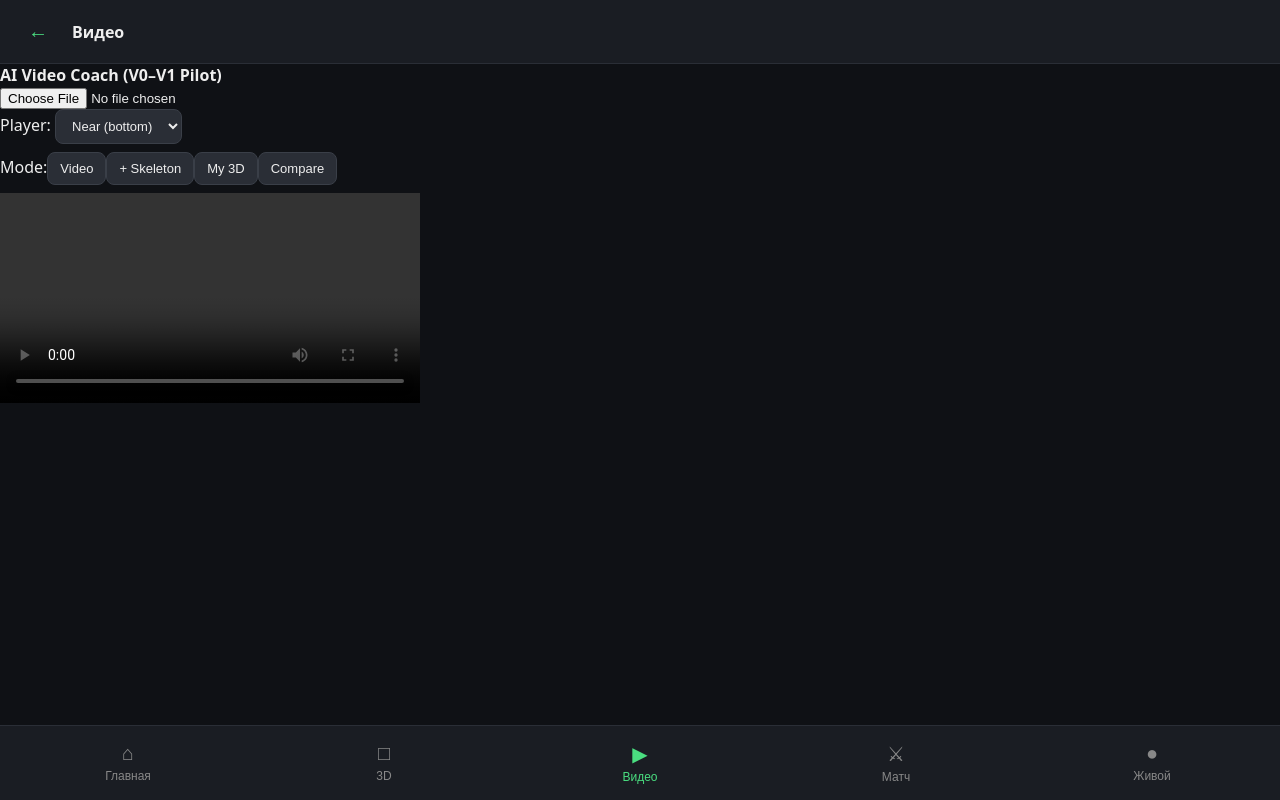
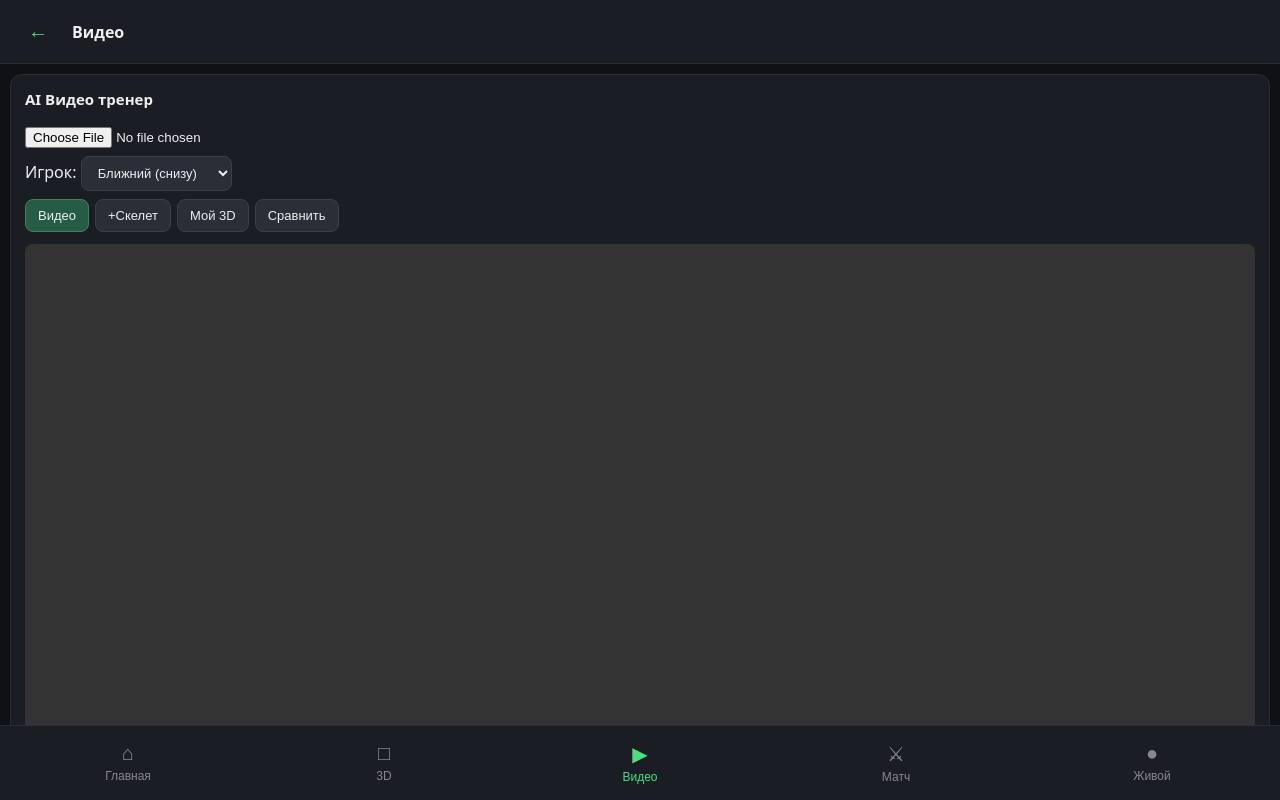
Before and after one commit to X988/tennis-vision-coach-clean, a React (Vite) app: page / in a window 1280 px wide. Both pictures are taken after a click on the button "AI Видео". Built offline with nearby package versions, Linux system fonts and the light colour scheme.

Commit message:
Simplify VideoCoach for new layout

```diff
--- a/src/components/VideoCoach.tsx
+++ b/src/components/VideoCoach.tsx
@@ -17,53 +17,48 @@ export function VideoCoach({ onReplay }: { onReplay: (scenario: any) => void })
   };
 
   return (
-    <div className="controls" style={{ maxWidth: 420 }}>
-      <b>AI Video Coach (V0–V1 Pilot)</b><br/>
-      <input type="file" accept="video/mp4,video/quicktime" onChange={onFile} /><br/>
-      Player: <select value={playerSide} onChange={e => setPlayerSide(e.target.value as any)}>
-        <option value="near">Near (bottom)</option>
-        <option value="far">Far (top)</option>
+    <div className="panel">
+      <h3>AI Видео тренер</h3>
+      <input type="file" accept="video/mp4,video/quicktime" onChange={onFile} style={{ margin: '8px 0' }} /><br/>
+      Игрок: <select value={playerSide} onChange={e => setPlayerSide(e.target.value as any)}>
+        <option value="near">Ближний (снизу)</option>
+        <option value="far">Дальний (сверху)</option>
       </select>
-      <div style={{ marginTop: 8 }}>
-        Mode:
-        <button onClick={() => setMode('video')}>Video</button>
-        <button onClick={() => setMode('skeleton')}>+ Skeleton</button>
-        <button onClick={() => setMode('3d')}>My 3D</button>
-        <button onClick={() => setMode('compare')}>Compare</button>
+      <div className="controls-row" style={{ marginTop: 8 }}>
+        <button onClick={() => setMode('video')} className={mode==='video'?'primary':''}>Видео</button>
+        <button onClick={() => setMode('skeleton')} className={mode==='skeleton'?'primary':''}>+Скелет</button>
+        <button onClick={() => setMode('3d')} className={mode==='3d'?'primary':''}>Мой 3D</button>
+        <button onClick={() => setMode('compare')} className={mode==='compare'?'primary':''}>Сравнить</button>
       </div>
 
       {result && (
-        <div className="panel">
-          Quality: <b>{result.quality}</b> — {result.reason}<br/>
+        <div style={{ marginTop: 12 }}>
+          Качество: <b>{result.quality}</b> — {result.reason}<br/>
           {result.quality !== 'insufficient' && (
             <>
-              Events: {result.events.map(e => `${e.type}@${e.time.toFixed(1)}s (${(e.confidence*100).toFixed(0)}%)`).join(', ')}<br/>
-              <button disabled={!result.scenario} onClick={() => result.scenario && onReplay(result.scenario)}>
-                Replay moment in 3D
+              <button disabled={!result.scenario} onClick={() => result.scenario && onReplay(result.scenario)} style={{ marginTop: 8 }}>
+                Переиграть в 3D
               </button>
               {result.errors.length > 0 && (
-                <div>
-                  <b>Errors (evidence-based):</b>
+                <div style={{ marginTop: 10 }}>
+                  <b>Ошибки:</b>
                   {result.errors.map((err, i) => (
-                    <div key={i} style={{ fontSize: 12, marginTop: 4 }}>
+                    <div key={i} style={{ fontSize: 13, marginTop: 6, padding: 8, background: '#222', borderRadius: 6 }}>
                       <b>{err.category}</b> ({(err.confidence*100).toFixed(0)}%)<br/>
-                      Evidence: {err.evidence}<br/>
-                      Hypothesis: {err.hypothesis}<br/>
-                      Alternative: {err.alternative}
+                      {err.evidence}<br/>
+                      <i>{err.hypothesis}</i><br/>
+                      Альтернатива: {err.alternative}
                     </div>
                   ))}
                 </div>
               )}
             </>
           )}
-          {result.quality === 'insufficient' && <i>No confident conclusions generated.</i>}
+          {result.quality === 'insufficient' && <i>Недостаточно данных для уверенных выводов.</i>}
         </div>
       )}
 
-      <video ref={videoRef} controls style={{ width: '100%', marginTop: 8, display: mode === 'video' || mode === 'skeleton' ? 'block' : 'none' }} />
-      {mode === 'skeleton' && result && <div style={{ fontSize: 12 }}>Skeleton overlay (MediaPipe landmarks) — pilot placeholder</div>}
-      {mode === '3d' && <div style={{ fontSize: 12 }}>Switch to main 3D view after Replay</div>}
-      {mode === 'compare' && result && <div style={{ fontSize: 12 }}>Recommended alternative shown in 3D after Replay</div>}
+      <video ref={videoRef} controls style={{ width: '100%', marginTop: 12, borderRadius: 8, display: mode === 'video' || mode === 'skeleton' ? 'block' : 'none' }} />
     </div>
   );
 }
```
